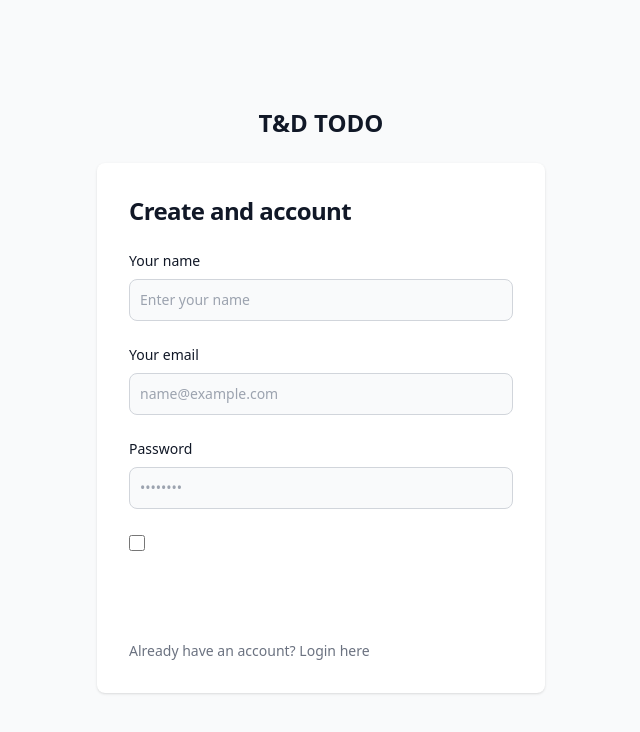
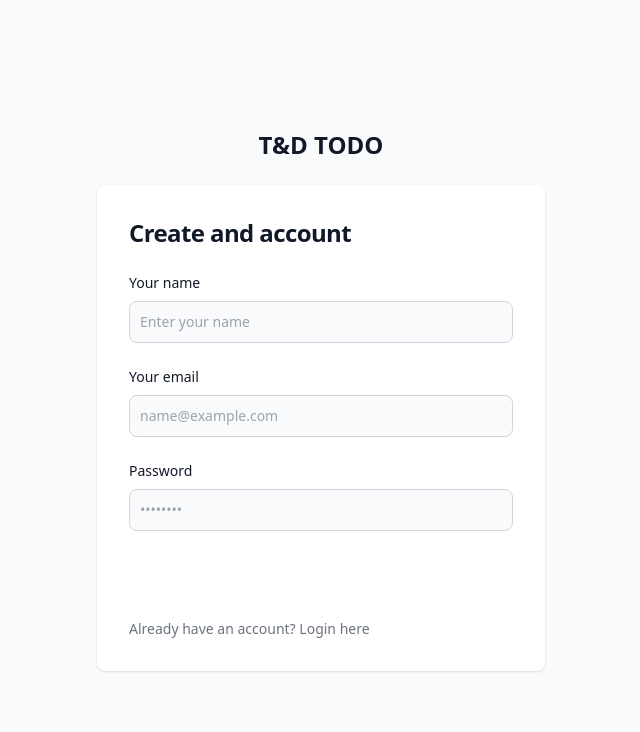
Before and after one commit to CreedTech/Todo_App_Colab_Frontend, a React (Vite) app: page /signup in a window 1280 px wide. Shown: the top 732 px of the page, without its empty margins (319-959 px from the left). Built offline with nearby package versions, Linux system fonts and the light colour scheme.

Commit message:
removed checkbox

```diff
--- a/src/pages/Signup.jsx
+++ b/src/pages/Signup.jsx
@@ -67,17 +67,6 @@ const Signup = () => {
                   required=""
                 />
               </div>
-              <div className="flex items-start">
-                <div className="flex items-center h-5">
-                  <input
-                    id="terms"
-                    aria-describedby="terms"
-                    type="checkbox"
-                    className="w-4 h-4 border border-gray-300 rounded bg-gray-50 focus:ring-3 focus:ring-primary-300 dark:bg-gray-700 dark:border-gray-600 dark:focus:ring-primary-600 dark:ring-offset-gray-800"
-                    required=""
-                  />
-                </div>
-              </div>
               <button
                 type="submit"
                 className="w-full text-white bg-primary-600 hover:bg-primary-700 focus:ring-4 focus:outline-none focus:ring-primary-300 font-medium rounded-lg text-sm px-5 py-2.5 text-center dark:bg-primary-600 dark:hover:bg-primary-700 dark:focus:ring-primary-800"
```
